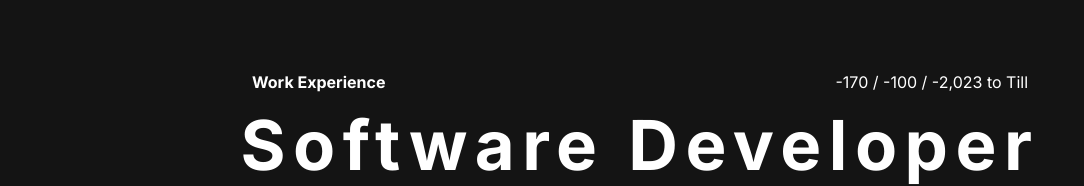
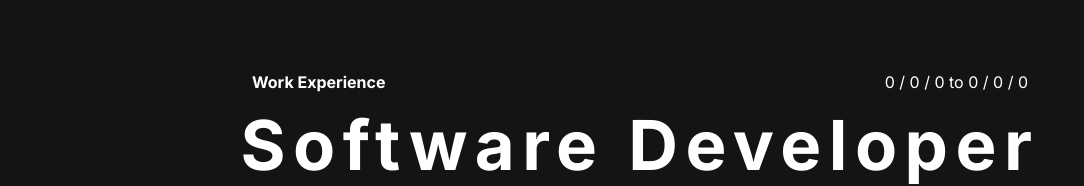
Before and after one commit to shubhamvhiwale/portfolio-main, a Next.js app: page / in a window 1280 px wide. Shown: the part 1829-2015 px from the top of the page, without its empty margins (0-1084 px from the left). Built offline with nearby package versions, Linux system fonts and the light colour scheme.

Commit message:
resolved issue of dates

```diff
--- a/src/app/components/WorkExpContent/index.tsx
+++ b/src/app/components/WorkExpContent/index.tsx
@@ -5,6 +5,11 @@ import TypingAnimation from "../TypeAnimation/index";
 interface ExperienceContentProps {
   number: number;
   joinDate: {
+    day: number;
+    month: number;
+    year: number;
+  };
+  closeDate: {
     day: number;
     month: number;
     year: number;
@@ -19,6 +24,7 @@ interface ExperienceContentProps {
 
 const WorkExpContent = ({
   joinDate,
+  closeDate,
   designation,
   organizationName,
   experience,
@@ -36,26 +42,53 @@ const WorkExpContent = ({
           {showCount && (
             <div className="flex">
               <CountUp
-                start={-170}
+                start={0}
                 end={joinDate.day}
                 duration={3.75}
                 decimal=""
               />
               &nbsp;/&nbsp;
               <CountUp
-                start={-100}
+                start={0}
                 end={joinDate.month}
                 duration={2.75}
                 decimal=""
               />
               &nbsp;/&nbsp;
               <CountUp
-                start={-2023}
+                start={0}
                 end={joinDate.year}
                 duration={5.75}
                 decimal=""
               />
-              &nbsp;to Till
+              &nbsp;
+              {closeDate.day === 0 ? (
+                "to Till"
+              ) : (
+                <>
+                  to&nbsp;
+                  <CountUp
+                    start={0}
+                    end={closeDate.day}
+                    duration={3.75}
+                    decimal=""
+                  />
+                  &nbsp;/&nbsp;
+                  <CountUp
+                    start={0}
+                    end={closeDate.month}
+                    duration={2.75}
+                    decimal=""
+                  />
+                  &nbsp;/&nbsp;
+                  <CountUp
+                    start={0}
+                    end={closeDate.year}
+                    duration={5.75}
+                    decimal=""
+                  />
+                </>
+              )}
             </div>
           )}
         </div>
--- a/src/app/components/index.tsx
+++ b/src/app/components/index.tsx
@@ -18,6 +18,7 @@ export const components = [
     Component: (
       <WorkExpContent
         joinDate={experience[0].joinData}
+        closeDate={experience[0].closeData}
         designation={experience[0].designation}
         organizationName={experience[0].organizationName}
         experience={experience[0].experience}
@@ -33,6 +34,7 @@ export const components = [
     Component: (
       <WorkExpContent
         joinDate={experience[1].joinData}
+        closeDate={experience[1].closeData}
         designation={experience[1].designation}
         organizationName={experience[1].organizationName}
         experience={experience[1].experience}
--- a/src/app/data/experience.ts
+++ b/src/app/data/experience.ts
@@ -26,9 +26,9 @@ export const experience = [
   {
     number: 1,
     joinData: {
-      day: 18,
+      day: 10,
       month: 11,
-      year: 2022,
+      year: 2021,
     },
     closeData: {
       day: 10,
```
